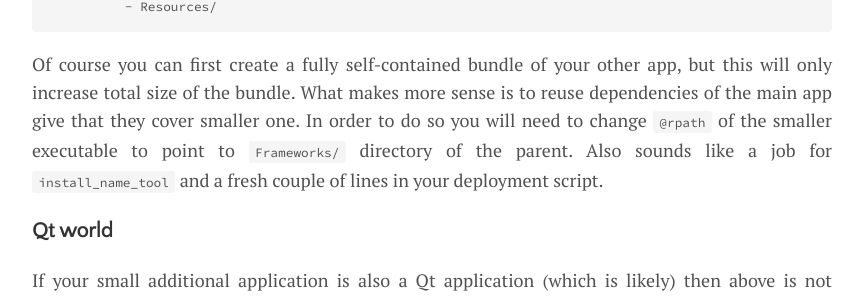
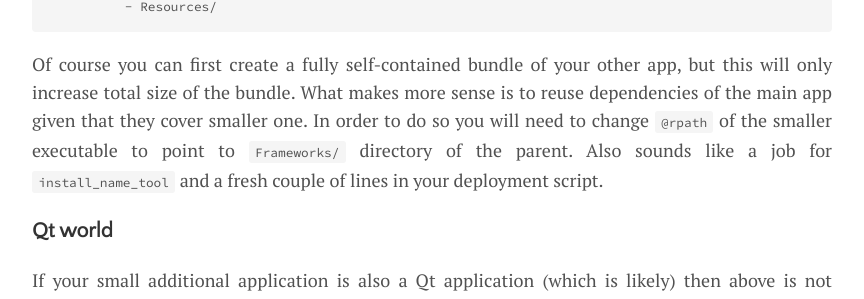
Before and after one commit to ribtoks/code-jamming, a Jekyll site: the page built from _posts/2018-06-09-deploy-to-macos.md, in a window 1280 px wide and 900 px high, scrolled down 3813 px. Shown: the part 208-507 px from the top of the window, without its empty margins (208-1072 px from the left). Built offline with Jekyll 4.4.1, drawn with Linux system fonts in a browser that asks for light colours; nearby versions of some CDN libraries; comment, search, counter and statistics services are not loaded; some of the changed text lies outside the part shown.

Commit message:
Fix typos

```diff
--- a/_posts/2018-06-09-deploy-to-macos.md
+++ b/_posts/2018-06-09-deploy-to-macos.md
@@ -107,7 +107,7 @@ To be more precise first you need to choose where exactly your app will be with
               - Frameworks/
               - Resources/
 
-Of course you can first create a fully self-contained bundle of your other app, but this will only increase total size of the bundle. What makes more sense is to reuse dependencies of the main app give that they cover smaller one. In order to do so you will need to change `@rpath` of the smaller executable to point to `Frameworks/` directory of the parent. Also sounds like a job for `install_name_tool` and a fresh couple of lines in your deployment script.
+Of course you can first create a fully self-contained bundle of your other app, but this will only increase total size of the bundle. What makes more sense is to reuse dependencies of the main app given that they cover smaller one. In order to do so you will need to change `@rpath` of the smaller executable to point to `Frameworks/` directory of the parent. Also sounds like a job for `install_name_tool` and a fresh couple of lines in your deployment script.
 
 ### Qt world
 
```
Also changed, not shown: other parts of _posts/2018-06-09-deploy-to-macos.md (+2 -2 lines).
